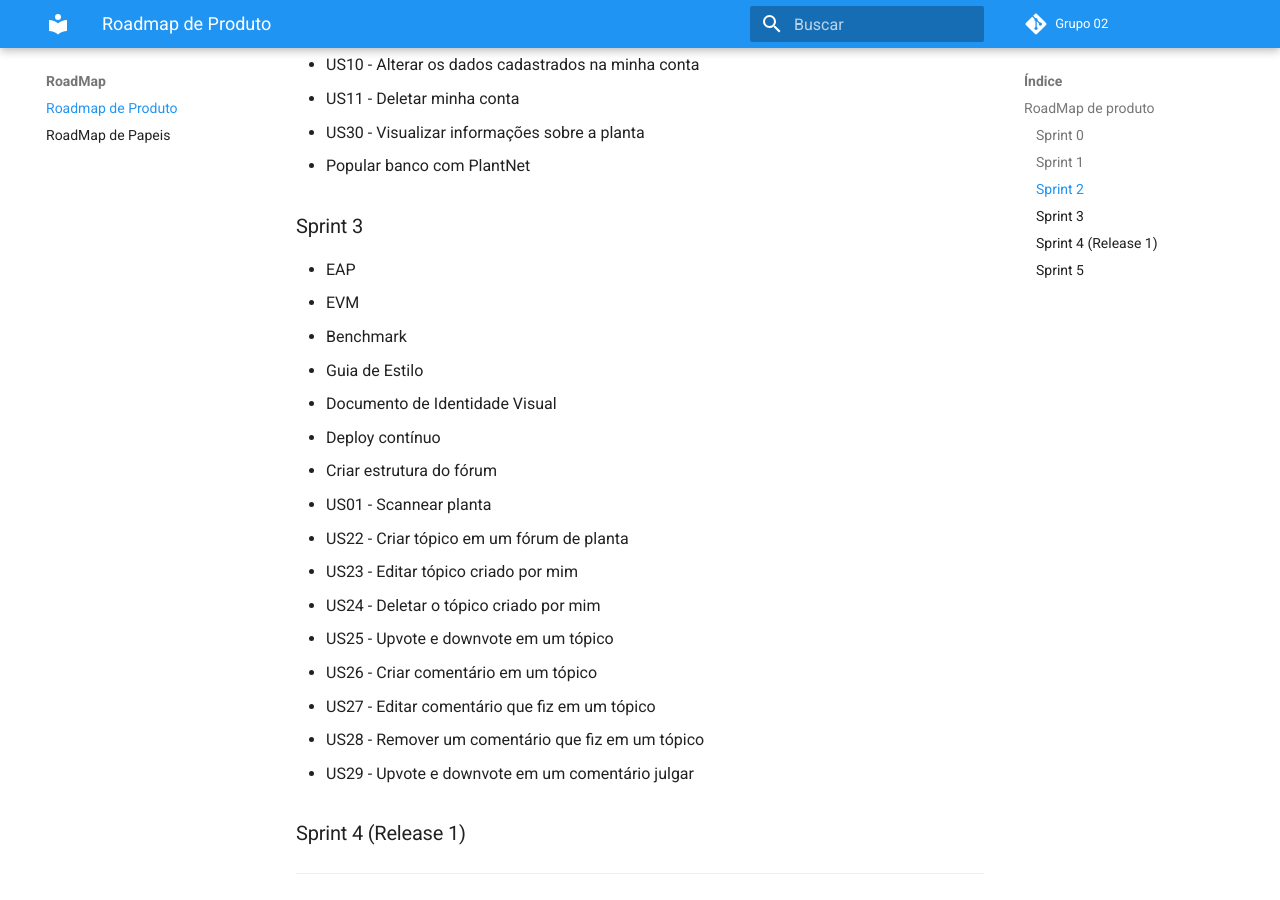
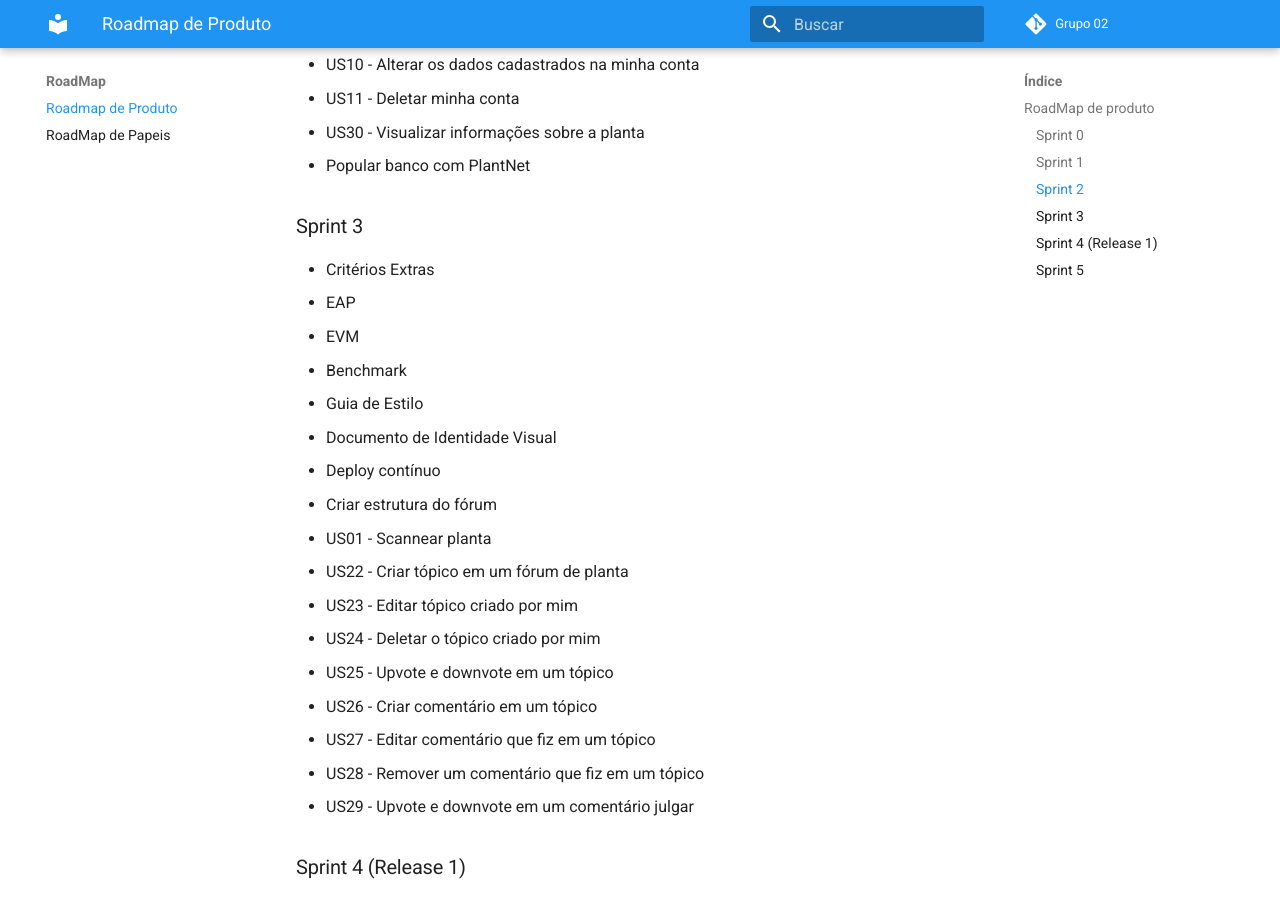
Before and after one commit to fga-eps-mds/2020.1-GaiaDex-wiki, an MkDocs documentation site: the page built from docs/roadmap/product_roadmap.md, in a window 1280 px wide and 900 px high, scrolled down 1733 px. Built offline with MkDocs 1.6.1 and Material for MkDocs 9.7.7, drawn with Linux system fonts in a browser that asks for light colours; comment, search, counter and statistics services are not loaded; old or Windows-style settings are respelled for this version of MkDocs.

Commit message:
Update product_roadmap.md

```diff
--- a/docs/roadmap/product_roadmap.md
+++ b/docs/roadmap/product_roadmap.md
@@ -54,6 +54,7 @@
 
 ### Sprint 3
 
+* Critérios Extras
 * EAP
 * EVM
 * Benchmark
```
